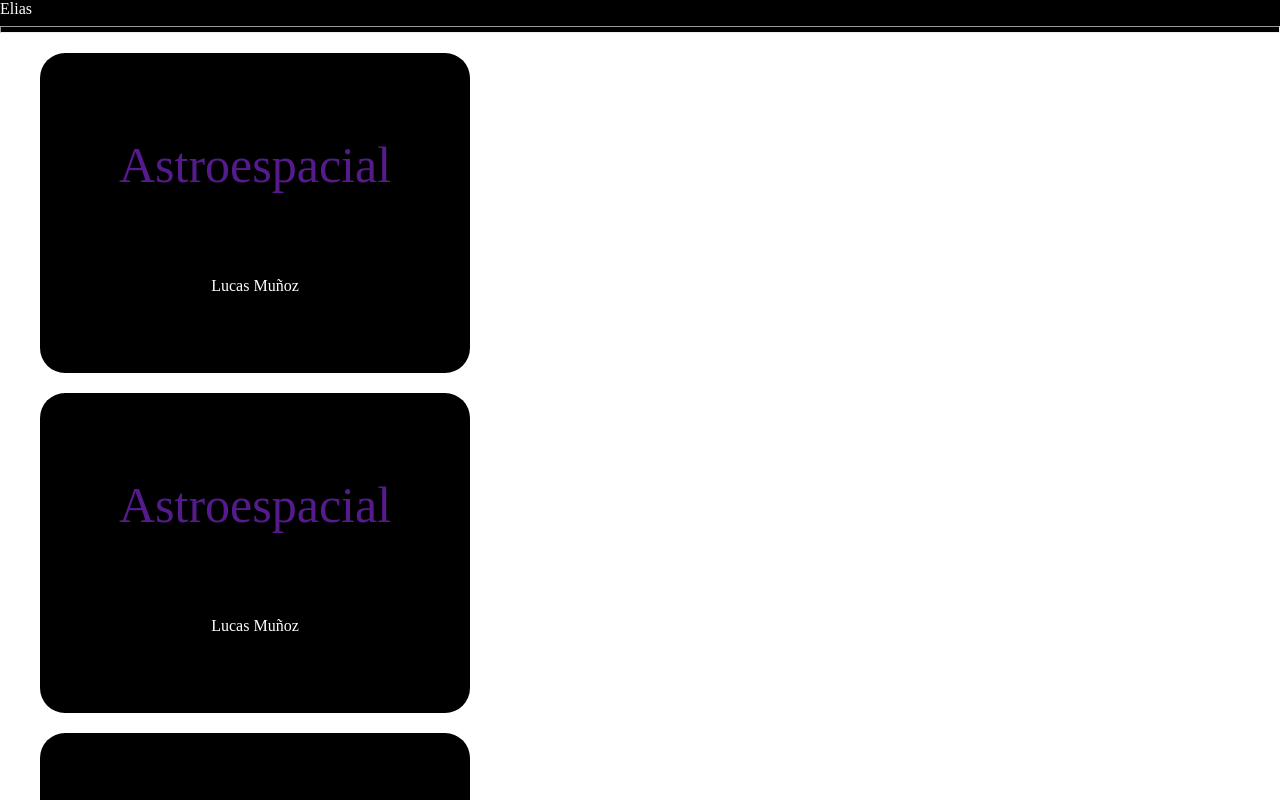
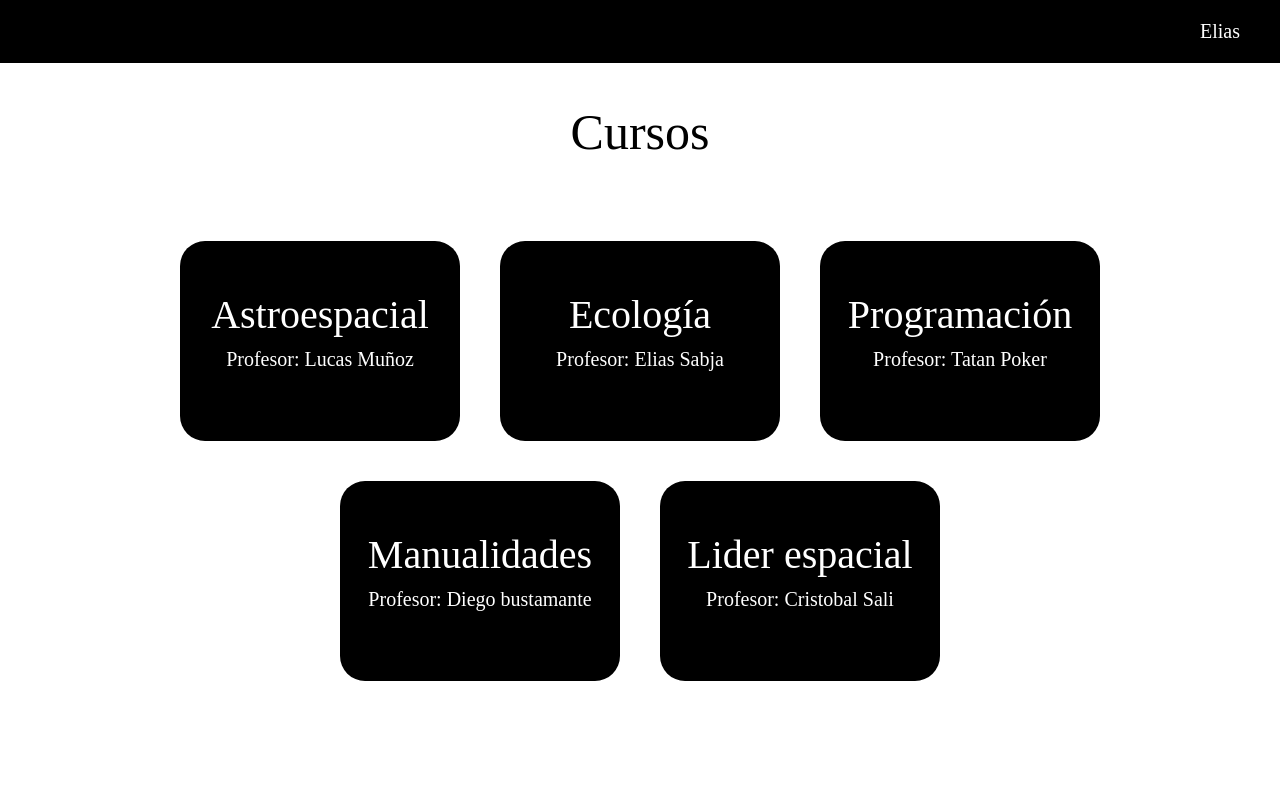
Before and after one commit to tatanpoker09/ISE, a React (Create React App) app in the folder FrontendISE/: page /courses in a window 1280 px wide. Shown: the top 800 px of the page. Built offline with nearby package versions, Linux system fonts and the light colour scheme.

Commit message:
Courses and root styled

```diff
--- a/FrontendISE/src/Components/Course/CourseList.js
+++ b/FrontendISE/src/Components/Course/CourseList.js
@@ -4,7 +4,13 @@ import CourseListItem from "./CourseListItem";
 export default class CourseList extends React.Component{
   constructor(props) {
     super(props);
-    this.state = {courses : []};
+    this.state = {courses : [
+      {title: "Astroespacial", teacher: "Lucas Muñoz"},
+      {title: "Ecología", teacher: "Elias Sabja"},
+      {title: "Programación", teacher: "Tatan Poker"},
+      {title: "Manualidades", teacher: "Diego bustamante"},
+      {title: "Lider espacial", teacher: "Cristobal Sali"},
+    ]};
   }
 
   componentDidMount(){
@@ -14,14 +20,12 @@ export default class CourseList extends React.Component{
   render() {
     return (
     <div>
-        <div id={'course-box'}>
-          <CourseListItem courseData={""}/>
-          <CourseListItem />
-          <CourseListItem />
-          <CourseListItem />
-          <CourseListItem />
-          <CourseListItem />
-        </div>
+      <div id={"courses-title"} className={"text-large"}> Cursos </div>
+      <div id={'courses-box'}>
+        {this.state.courses.map((course) => {
+          return <CourseListItem courseData={course} />
+        })}
+      </div>
     </div>
     )
   }
--- a/FrontendISE/src/Components/Course/CourseListItem.js
+++ b/FrontendISE/src/Components/Course/CourseListItem.js
@@ -3,15 +3,17 @@ import React from "react";
 export default class CourseListItem extends React.Component{
     constructor(props) {
       super(props);
-      this.state = {courseData : {title: "Astroespacial", teacher: "Lucas Muñoz"}};
+      this.state = props.courseData || {title: "none", teacher: "none"};
     }
 
     render() {
       return (
-        <div className={"course-item-box center-text"}>
-          <div className={"course-title"}><a href="">{this.state.courseData.title}</a></div>
-          <div className={"course-teacher"}>{this.state.courseData.teacher}</div>
-        </div>
+        <a href="">
+            <div className={"course-item-box center-text"}>
+                <div className={"course-title text-medium"}>{this.state.title}</div>
+                <div className={"text-small"}>Profesor: {this.state.teacher}</div>
+            </div>
+        </a>
       )
     }
   }
--- a/FrontendISE/src/Components/MainPage/LanderView.js
+++ b/FrontendISE/src/Components/MainPage/LanderView.js
@@ -13,6 +13,7 @@ export default class LanderView extends React.Component {
     render() {
         return (
             <div>
+              <div className={"shadow"}></div>
               <div className={"bg"}>
                   <div className={"title font-size-title center-text font-color-title"}>
                       Interactive Space Education
--- a/FrontendISE/src/Components/MainPage/Login.js
+++ b/FrontendISE/src/Components/MainPage/Login.js
@@ -34,16 +34,16 @@ class Login extends React.Component{
 
     render() {
         return (
-            <div className={"overlay-card login-overlay-size"} id="login">
+            <div className={"login-overlay-size"} id="login">
                 <Form onSubmit={this.loginSubmit}>
                     <div className={"login-form"}>
                         <Form.Group>
-                            <Form.Label>Usuario</Form.Label>
+                            <Form.Label className={"text-small text-white"}>Usuario</Form.Label>
                             <Form.Control required id="email" type="email" placeholder="Enter email" onChange={this.onValueChange} value={this.state.email}/>
                         </Form.Group>
 
                         <Form.Group>
-                            <Form.Label>Contraseña</Form.Label>
+                            <Form.Label className={"text-small text-white"}>Contraseña</Form.Label>
                             <Form.Control required id={"password"} type="password" placeholder="Password" onChange={this.onValueChange} value={this.state.password}/>
                         </Form.Group>
                     </div>
--- a/FrontendISE/src/Components/Student/StudentHeader.js
+++ b/FrontendISE/src/Components/Student/StudentHeader.js
@@ -9,8 +9,7 @@ export default class CourseList extends React.Component{
   render() {
     return (
         <div id="student-header">
-            <div>{this.state.username}</div>
-            <hr></hr>
+            <a><div className={"text-small"}>{this.state.username}</div></a>
         </div>
 
     )
--- a/FrontendISE/src/Static/styles/App.scss
+++ b/FrontendISE/src/Static/styles/App.scss
@@ -8,41 +8,81 @@ a {
   text-decoration: none;
 }
 
+a:visited {
+    text-decoration: none;
+}
+
+.text-small {
+    font-size: 20px;
+}
+.text-medium {
+    font-size: 40px;
+}
+.text-large {
+    font-size: 50px;
+}
+.text-extralarge {
+    font-size: 60px;
+}
+
+.text-white {
+    color: white;
+}
+
+
+
+
+
+.shadow {
+    position: absolute;
+    width: 100%;
+    height: 100%;
+    background-color: black;
+    z-index: -1;
+}
+
 #student-header {
     background-color: #000000;
     color: white;
-    hr {
-        color: yellow;
-        height: 5px;
-    }
+    text-align: right;
+    padding: 20px 40px;
 }
 
-.course-box {
+#courses-title {
+    text-align: center;
+    padding: 40px;
+}
+
+
+#courses-box {
     display:flex;
     flex-wrap: wrap;
+    justify-content: center;
+    width: 80vw;
+    margin: 20px auto;
 }
 
 .course-item-box {
     background-color: black;
-    top: 10%;
-    width: 430px;
-    height: 320px;
+    padding: 40px 15px;
+    width: 250px;
+    height: 120px;
     border-radius: 25px;
-    margin: 20px 40px;
+    margin: 20px 20px;
     color: white;
 }
 
 .course-title {
-    height:70%;
+    color: white;
     display: flex;
     align-items: center;
     justify-content: center;
-    font-size: 50px;
+    margin: 10px 0;
 }
 
 #login {
     position: absolute;
-    top: 35%;
+    top: 65%;
     left: 45%;
     height:15%;
     min-height:15%;
@@ -72,7 +112,7 @@ a {
 }
 
 .title {
-    margin-top: 50px;
+    margin: 15vh 0;
 }
 
 .center-text{
@@ -139,7 +179,7 @@ body{
   font-size: 100px;
 }
 .font-color-title{
-  color: #949191;
+  color: white;
 }
 
 .font-size-subtitle{
```
Lines whose indentation alone changed are shown as unchanged.
